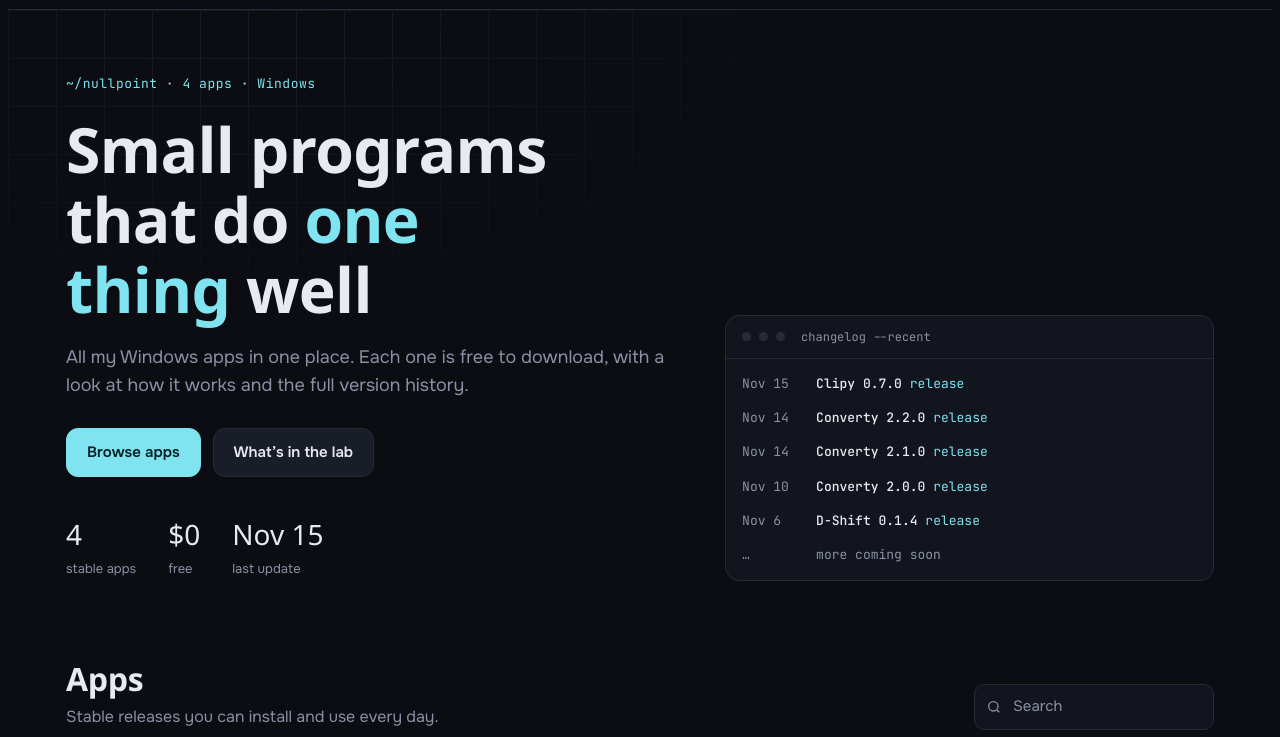
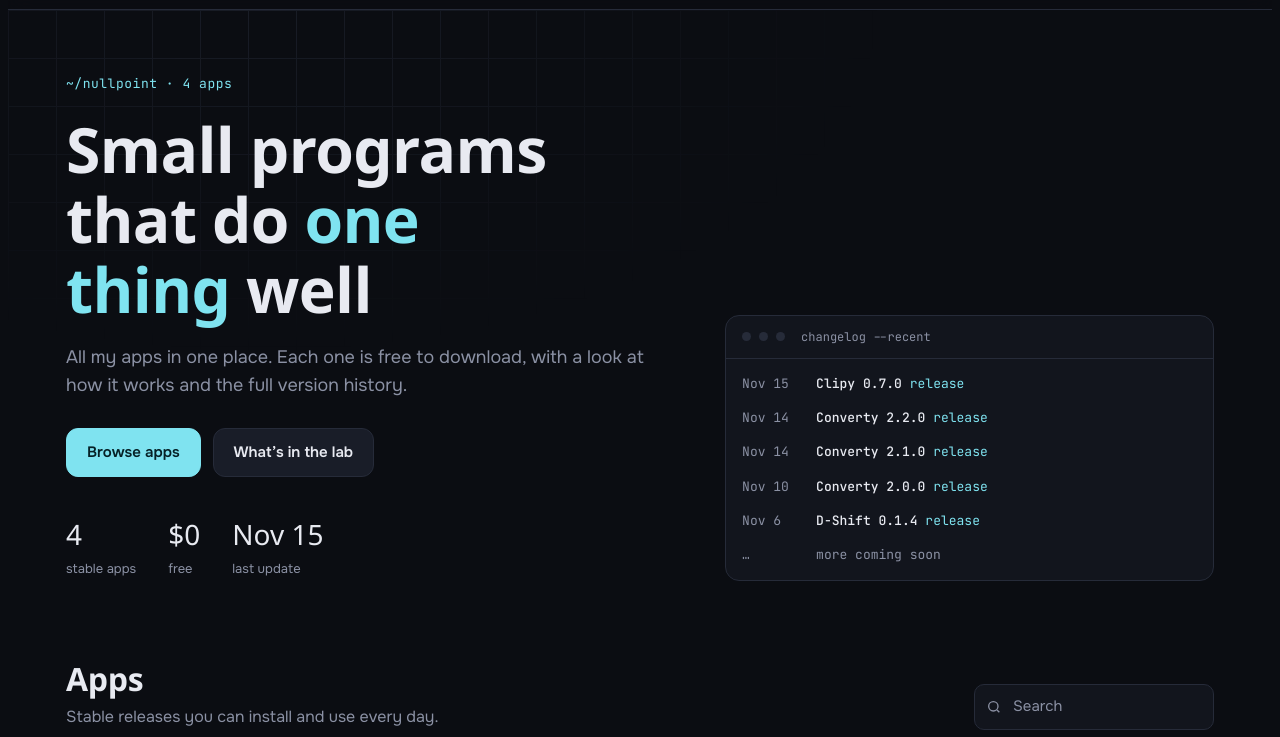
Before and after one commit to kyomor1/nullpoint, a plain HTML site: page index.html in a window 1280 px wide. Shown: the part 63-800 px from the top of the page. Drawn offline with Linux system fonts and the light colour scheme; a web font is replaced by a local one.

Commit message:
Drop Windows-only wording from the hero and footer
Co-Authored-By: Claude Opus 5.5 <noreply@anthropic.com>

```diff
--- a/index.html
+++ b/index.html
@@ -426,7 +426,7 @@ footer .wrap { display: flex; justify-content: space-between; gap: 12px; flex-wr
 <main id="view"></main>
 
 <footer>
-  <div class="wrap"><span data-t="footer"></span><span>Windows</span></div>
+  <div class="wrap"><span data-t="footer"></span></div>
 </footer>
 
 <div class="toast" id="toast" role="status" aria-live="polite"></div>
@@ -440,9 +440,9 @@ const T = {
   ru: {
     nav_apps: 'Приложения', nav_lab: 'Лаборатория', nav_about: 'Обо мне',
     footer: '© 2026 nullpoint · Kyo Mori',
-    eyebrow: (n) => `~/nullpoint · ${n} ${n === 1 ? 'приложение' : n < 5 ? 'приложения' : 'приложений'} · Windows`,
+    eyebrow: (n) => `~/nullpoint · ${n} ${n === 1 ? 'приложение' : n < 5 ? 'приложения' : 'приложений'}`,
     h1: 'Маленькие программы, которые делают <em>одну вещь</em> хорошо',
-    lead: 'Здесь собраны мои приложения для Windows. Каждое можно бесплатно скачать, посмотреть, как оно выглядит, и почитать историю версий.',
+    lead: 'Здесь собраны мои приложения. Каждое можно бесплатно скачать, посмотреть, как оно выглядит, и почитать историю версий.',
     to_catalog: 'Смотреть приложения', to_lab: 'Что в лаборатории',
     stat_apps: 'готовых приложения', stat_free: 'бесплатно', stat_upd: 'последнее обновление',
     release: 'релиз', next: 'дальше будет больше',
@@ -472,9 +472,9 @@ const T = {
   en: {
     nav_apps: 'Apps', nav_lab: 'Lab', nav_about: 'About',
     footer: '© 2026 nullpoint · Kyo Mori',
-    eyebrow: (n) => `~/nullpoint · ${n} app${n === 1 ? '' : 's'} · Windows`,
+    eyebrow: (n) => `~/nullpoint · ${n} app${n === 1 ? '' : 's'}`,
     h1: 'Small programs that do <em>one thing</em> well',
-    lead: 'All my Windows apps in one place. Each one is free to download, with a look at how it works and the full version history.',
+    lead: 'All my apps in one place. Each one is free to download, with a look at how it works and the full version history.',
     to_catalog: 'Browse apps', to_lab: 'What’s in the lab',
     stat_apps: 'stable apps', stat_free: 'free', stat_upd: 'last update',
     release: 'release', next: 'more coming soon',
```
